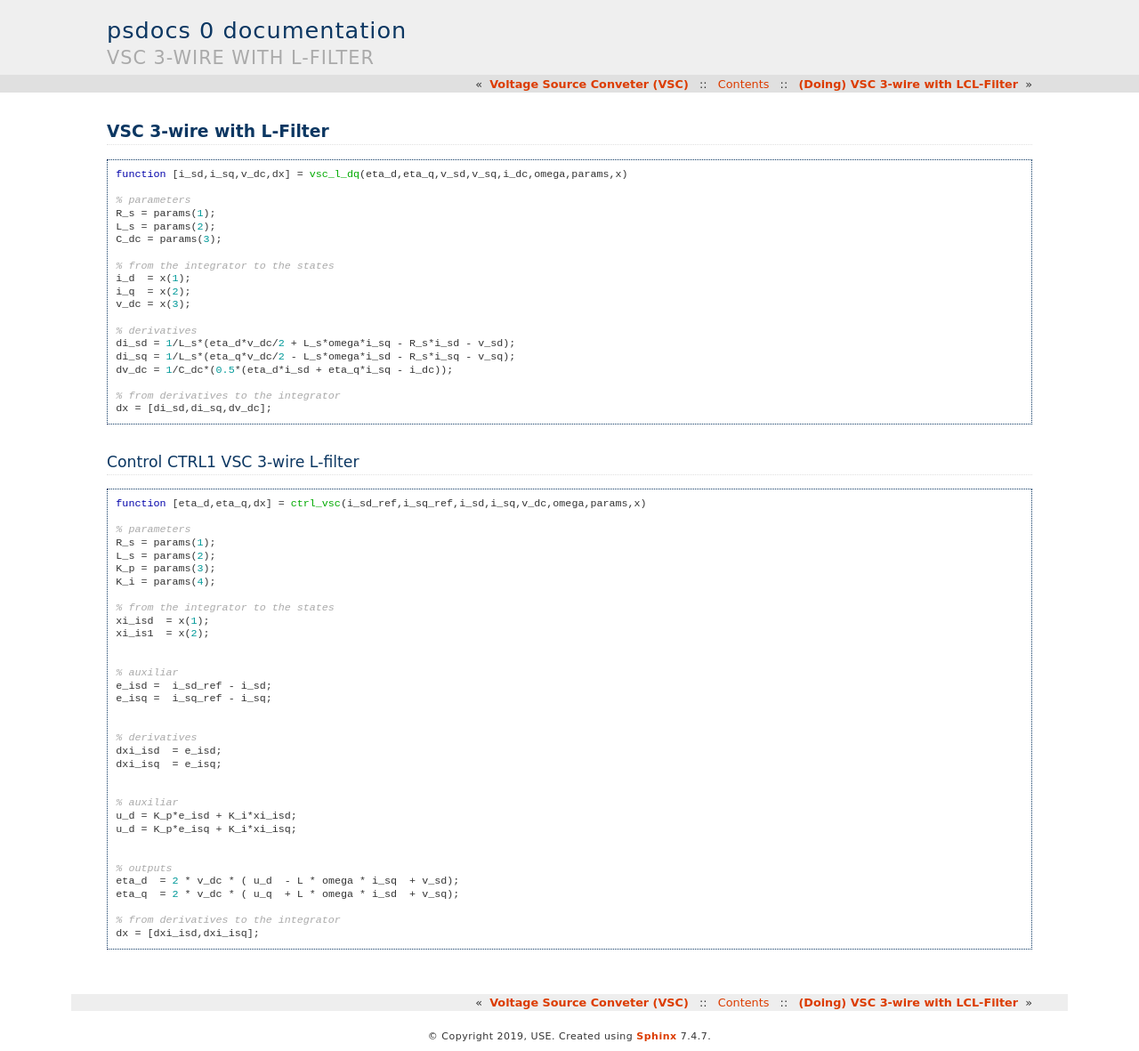
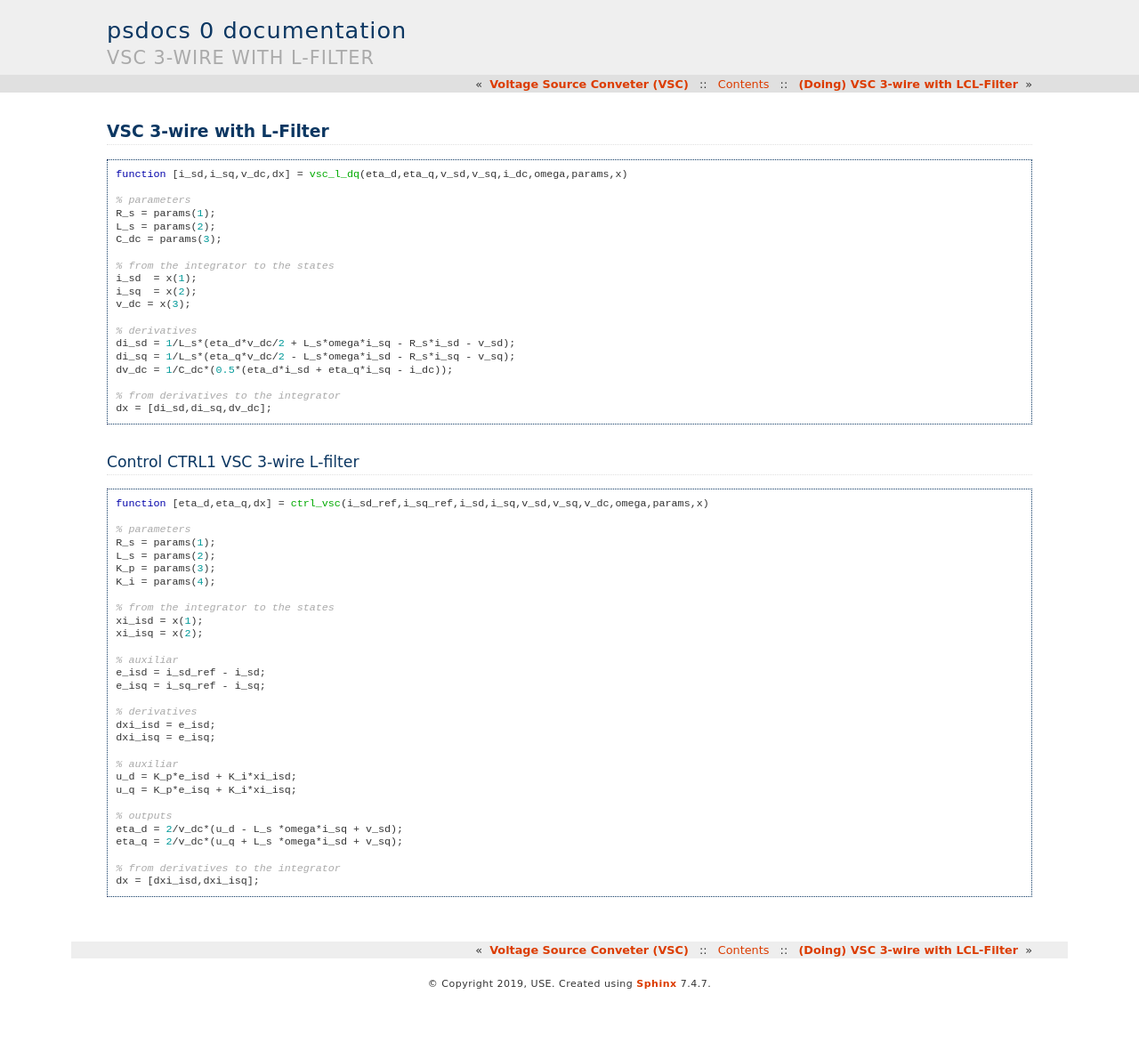
Before and after one commit to psmodels/psdocs, a Sphinx documentation site: the page built from source/vsc/l_filter.rst, in a window 1280 px wide. Shown: the whole page at 89% size. Built offline with Sphinx 7.4.7, drawn with Linux system fonts in a browser that asks for light colours; after the commit the page ends 1123 px from its top, so only the background shows below that.

Commit message:
Control code corrections

```diff
--- a/source/vsc/l_filter.rst
+++ b/source/vsc/l_filter.rst
@@ -13,8 +13,8 @@ VSC 3-wire with L-Filter
     C_dc = params(3);
 
     % from the integrator to the states
-    i_d  = x(1);
-    i_q  = x(2);
+    i_sd  = x(1);
+    i_sq  = x(2);
     v_dc = x(3);
 
     % derivatives
@@ -35,7 +35,7 @@ Control CTRL1 VSC 3-wire L-filter
 .. code-block:: matlab
 
 
-    function [eta_d,eta_q,dx] = ctrl_vsc(i_sd_ref,i_sq_ref,i_sd,i_sq,v_dc,omega,params,x)
+    function [eta_d,eta_q,dx] = ctrl_vsc(i_sd_ref,i_sq_ref,i_sd,i_sq,v_sd,v_sq,v_dc,omega,params,x)
 
     % parameters
     R_s = params(1);
@@ -44,28 +44,24 @@ Control CTRL1 VSC 3-wire L-filter
     K_i = params(4);
 
     % from the integrator to the states
-    xi_isd  = x(1);
-    xi_is1  = x(2);
-
+    xi_isd = x(1);
+    xi_isq = x(2);
 
     % auxiliar
-    e_isd =  i_sd_ref - i_sd;
-    e_isq =  i_sq_ref - i_sq;
-
+    e_isd = i_sd_ref - i_sd;
+    e_isq = i_sq_ref - i_sq;
 
     % derivatives
-    dxi_isd  = e_isd;
-    dxi_isq  = e_isq;
-
+    dxi_isd = e_isd;
+    dxi_isq = e_isq;
 
     % auxiliar
     u_d = K_p*e_isd + K_i*xi_isd;
-    u_d = K_p*e_isq + K_i*xi_isq;
-
+    u_q = K_p*e_isq + K_i*xi_isq;
 
     % outputs
-    eta_d  = 2 * v_dc * ( u_d  - L * omega * i_sq  + v_sd);
-    eta_q  = 2 * v_dc * ( u_q  + L * omega * i_sd  + v_sq);
+    eta_d = 2/v_dc*(u_d - L_s *omega*i_sq + v_sd);
+    eta_q = 2/v_dc*(u_q + L_s *omega*i_sd + v_sq);
 
     % from derivatives to the integrator
     dx = [dxi_isd,dxi_isq];
```
